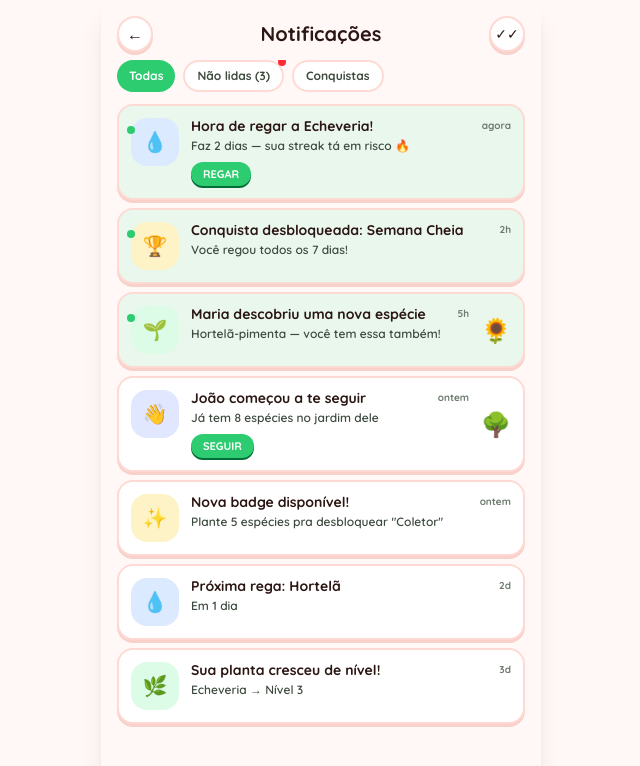
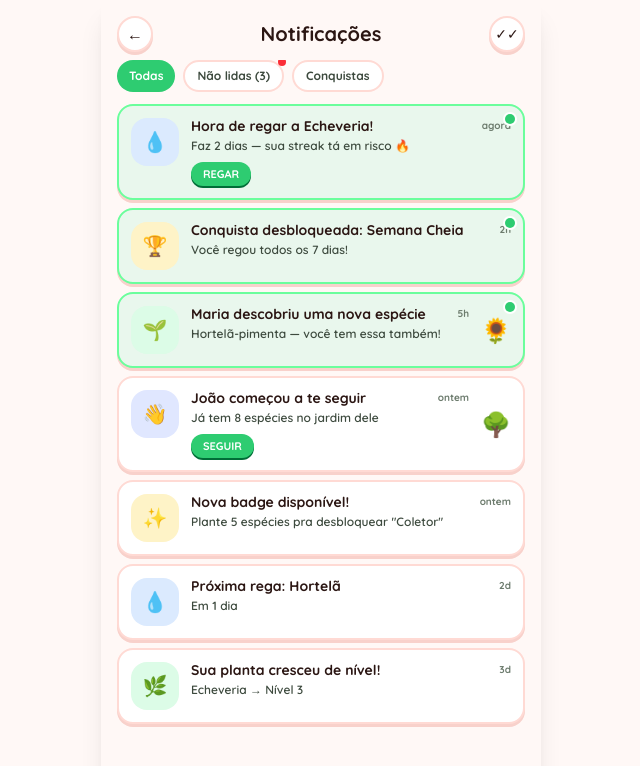
Before and after one commit to MathHenriq/ecowit, a React (Vite) app: page /notificacoes in a window 1280 px wide. Shown: the top 766 px of the page, without its empty margins (319-959 px from the left). Built offline with nearby package versions, Linux system fonts and the light colour scheme.

Commit message:
fix(notif): make unread dot relative to its card (was floating fixed)

```diff
--- a/src/screens/Notificacoes.tsx
+++ b/src/screens/Notificacoes.tsx
@@ -166,16 +166,22 @@ export function Notificacoes() {
         {filtered.map((n) => (
           <article
             key={n.id}
-            className="rounded-2xl p-3 flex gap-3"
+            className="relative rounded-2xl p-3 flex gap-3"
             style={{
               background: n.unread ? '#e9f7ed' : 'white',
-              border: '2px solid var(--color-earth-200)',
+              border: n.unread
+                ? '2px solid var(--color-leaf-300)'
+                : '2px solid var(--color-earth-200)',
               boxShadow: '0 3px 0 var(--color-earth-300)',
             }}
           >
-            {/* Dot de não-lido */}
+            {/* Dot de não-lido — dentro do ícone, canto superior direito */}
             {n.unread && (
-              <div className="absolute w-2 h-2 rounded-full bg-[var(--color-leaf-500)] mt-2 -ml-1" />
+              <div
+                className="absolute top-2 right-2 w-2.5 h-2.5 rounded-full bg-[var(--color-leaf-500)]"
+                style={{ boxShadow: '0 0 0 2px white' }}
+                aria-label="Não lida"
+              />
             )}
 
             {/* Ícone */}
```
